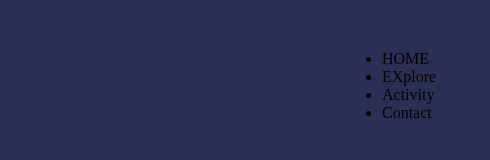
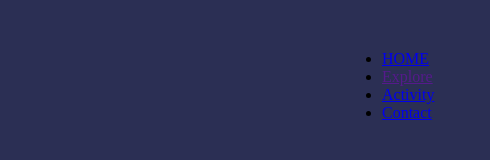
Before and after one commit to jordanssentamu/Dragonnftlandingpage, a plain HTML site: page index.html in a window 1280 px wide. Shown: the full height of the page, 163-653 px from the left. Drawn offline with Linux system fonts and the light colour scheme.

Commit message:
under the list items add achor tags to respent the links

```diff
--- a/index.html
+++ b/index.html
@@ -20,11 +20,11 @@
         <img class="logo" src="img/Logo.png" />
       </div>
       <nav class="nav-bar">
-        <ul>
-          <li><a>HOME</a></li>
-          <li><a>EXplore</a></li>
-          <li><a>Activity</a></li>
-          <li><a>Contact</a></li>
+        <ul class="nav-list">
+          <li><a href="#">HOME</a></li>
+          <li><a href="">Explore</a></li>
+          <li><a href="#">Activity</a></li>
+          <li><a href="#">Contact</a></li>
         </ul>
       </nav>
       <div class="header-search-button-container"></div>
```
